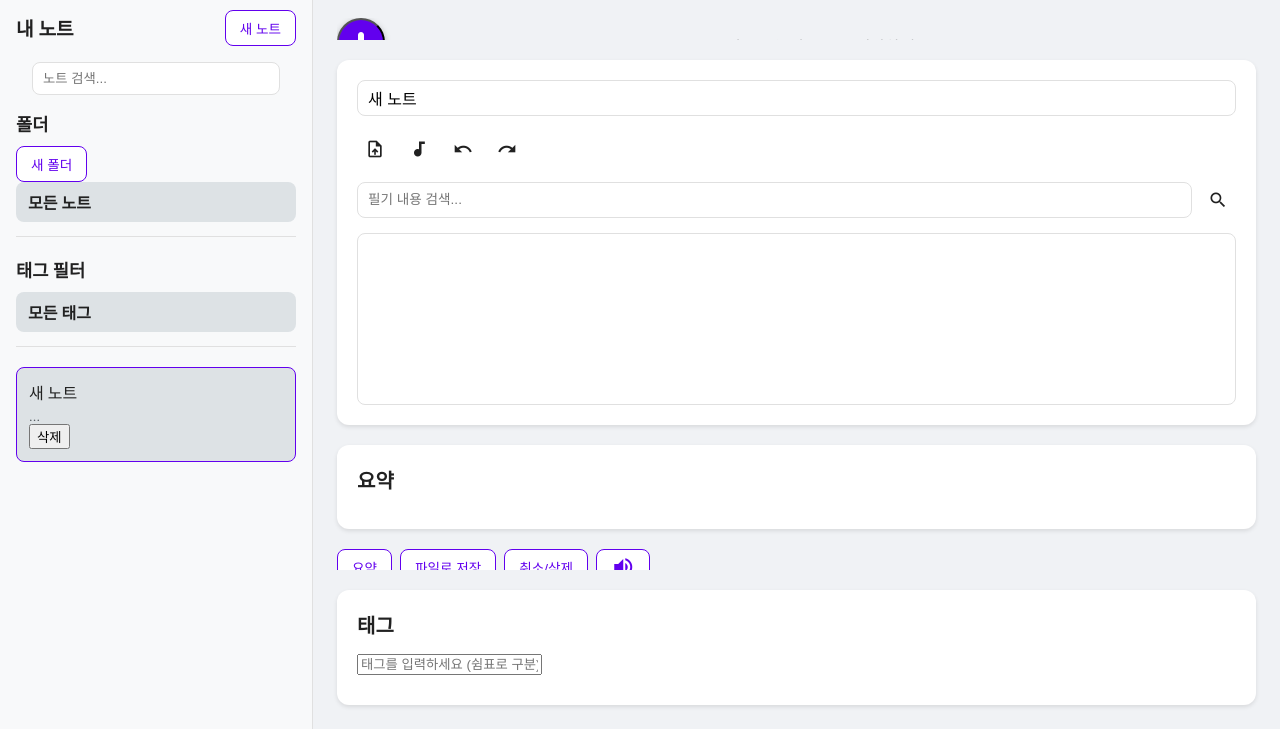
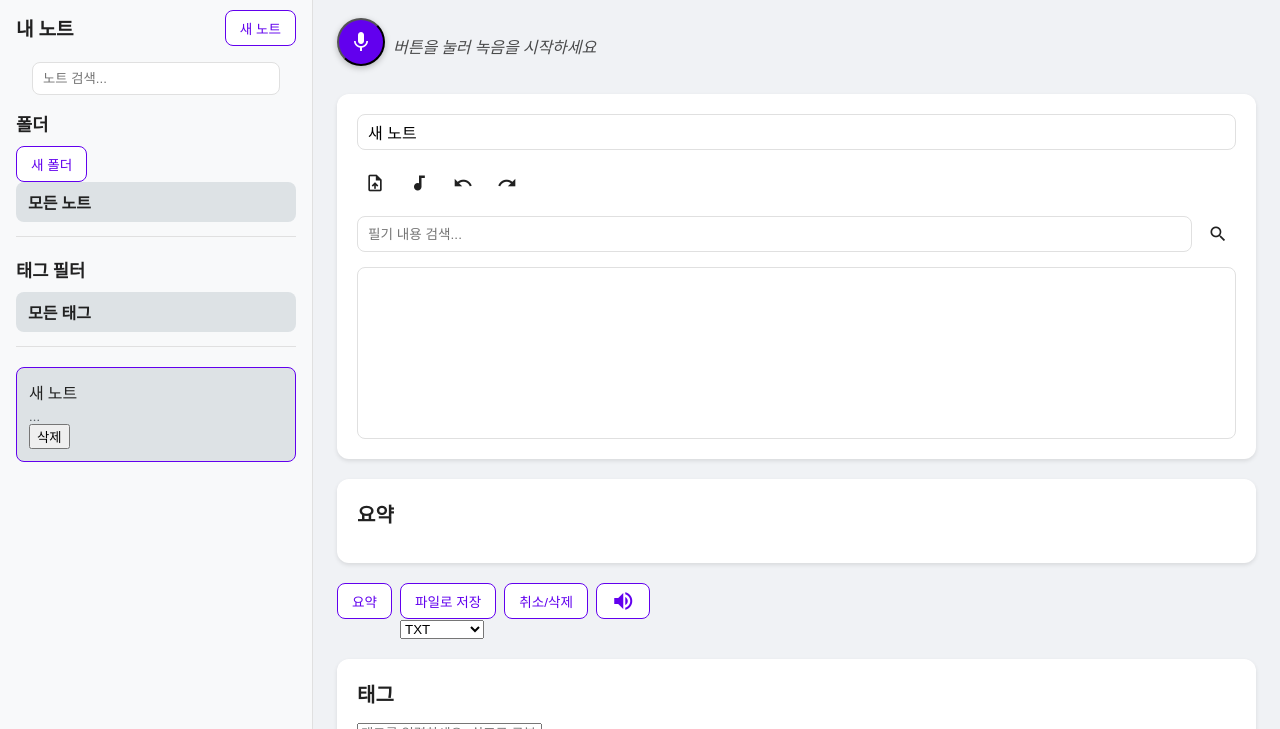
Before and after one commit to mpluskj/voice-notes-app, a plain HTML site: page index.html in a window 1280 px wide. Shown: the part 71-800 px from the top of the page. Drawn offline with Linux system fonts and the light colour scheme.

Commit message:
Fix: Enable full screen scrolling when vertical screen size is small.

```diff
--- a/css/style.css
+++ b/css/style.css
@@ -65,7 +65,7 @@ body {
 .app-body {
     display: flex;
     flex-grow: 1;
-    overflow: hidden;
+    overflow-y: auto; /* Changed from hidden to auto for vertical scrolling */
 }
 
 .sidebar {
@@ -140,14 +140,15 @@ body {
 
 .controls {
     display: flex;
-    align-items: flex-start; /* Changed to flex-start */
+    align-items: flex-start;
     gap: 8px;
-    flex-wrap: wrap;
-    overflow-x: auto; /* Added for horizontal scrolling */
+    flex-wrap: wrap; /* Re-added flex-wrap */
+    /* Removed overflow-x: auto; */
+    justify-content: flex-start;
 }
 
 #status-message {
-    flex-grow: 1;
+    /* Removed flex-grow: 1; */
     text-align: center;
     font-style: italic;
     opacity: 0.8;
```
